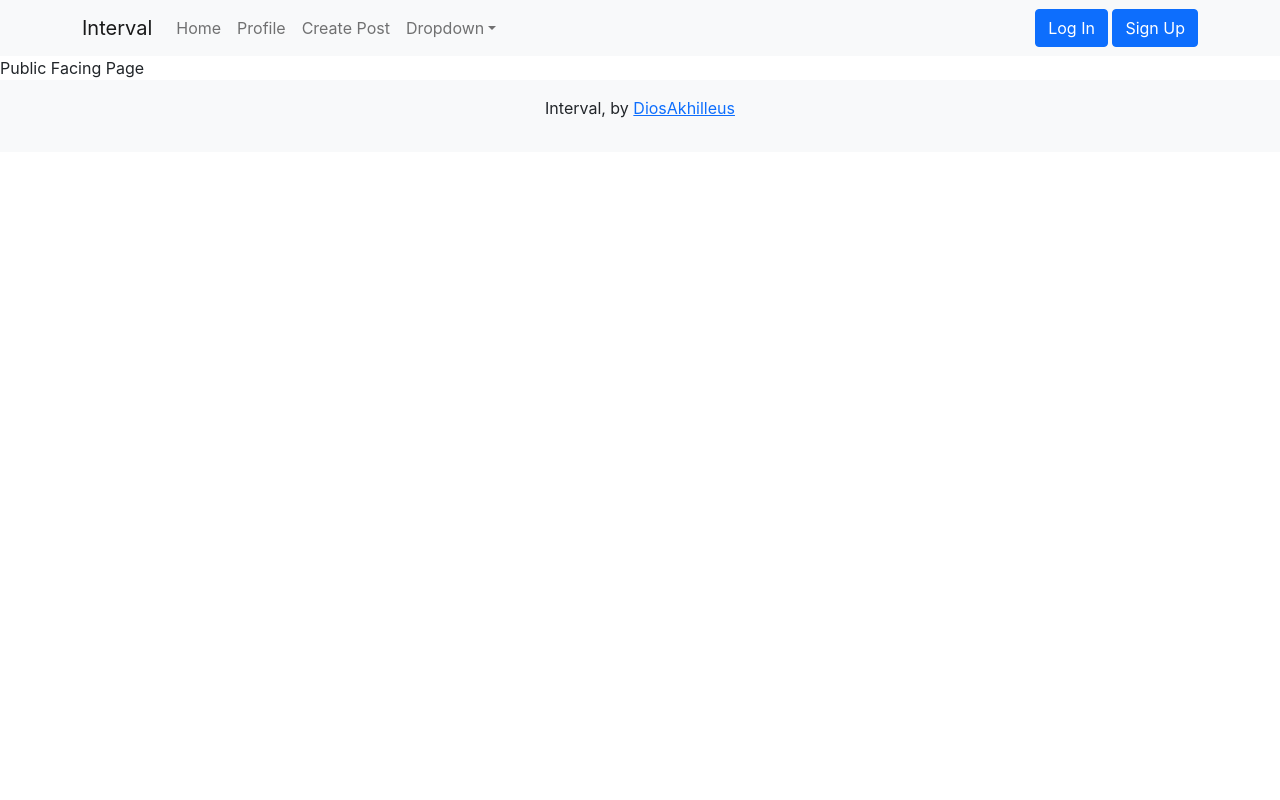
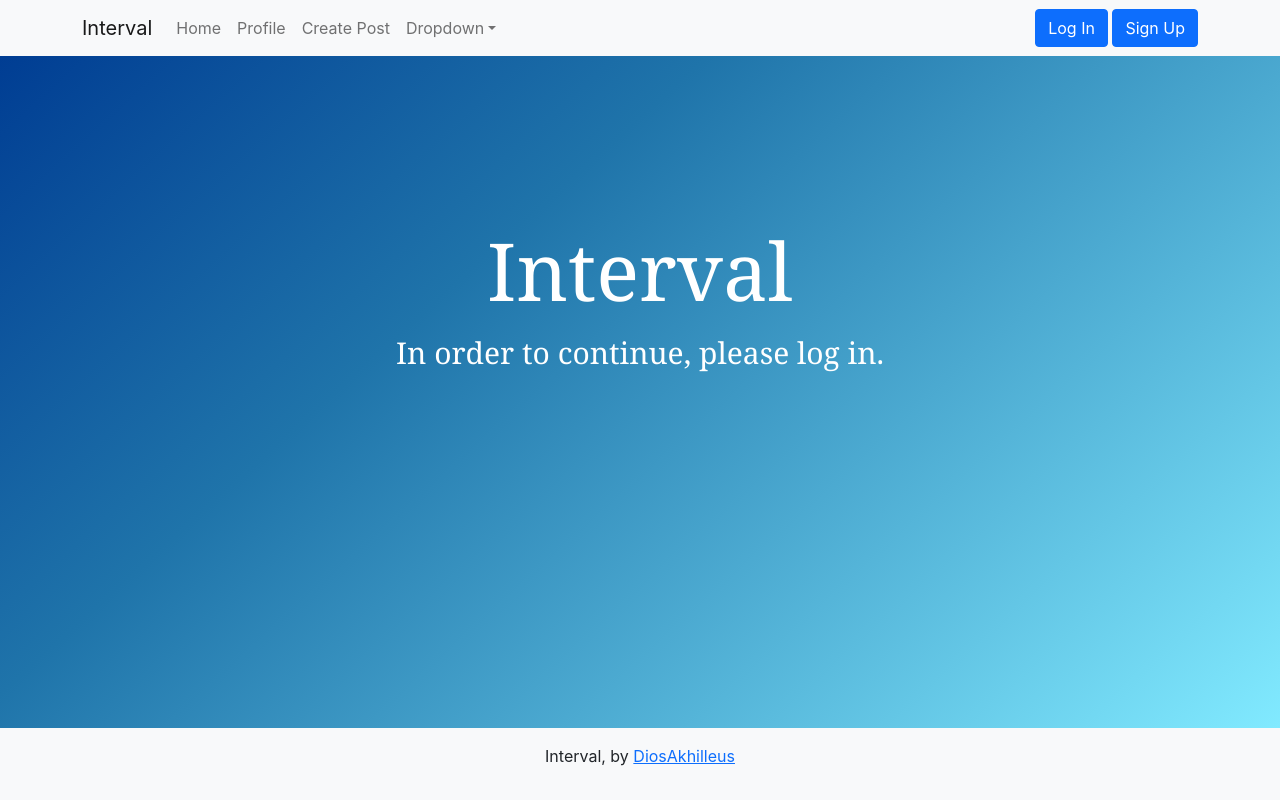
Before and after one commit to DiosAkhilleus/interval, a React (Create React App) app in the folder client/: page / in a window 1280 px wide. Built offline with nearby package versions, Linux system fonts and the light colour scheme; no server answers.

Commit message:
made public facing component for unauthorized users more attractive

```diff
--- a/client/src/Components/PublicComponents/Public.tsx
+++ b/client/src/Components/PublicComponents/Public.tsx
@@ -1,15 +1,24 @@
-import React from 'react'
+import React from 'react';
+import { useAuth0 } from '@auth0/auth0-react';
 
-interface Props {
-
-}
+interface Props {}
 
 const Public = (props: Props) => {
+
+  const { isAuthenticated } = useAuth0();
+
+  if (isAuthenticated) {
+    window.location.href = '/home';
+  }
+
   return (
-    <div>
-      Public Facing Page
+    <div className="public-page-container">
+      <div className='public-text'>
+        <div className="public-title">Interval</div>
+        <div className='public-subtitle'>In order to continue, please log in.</div>
+      </div>
     </div>
-  )
-}
+  );
+};
 
-export default Public
+export default Public;
```
